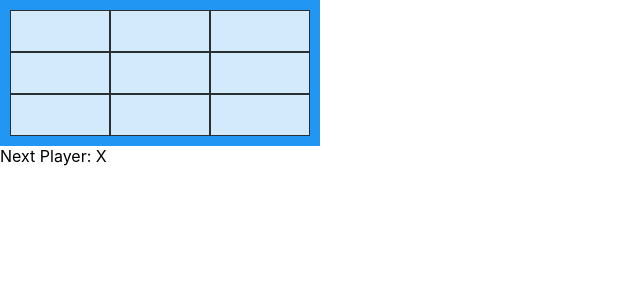
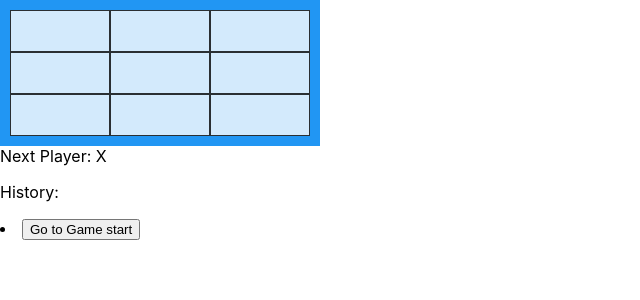
Before and after one commit to sohampatel2808/tic-tac-toe, a React (Create React App) app: page / in a window 1280 px wide. Shown: the top 300 px of the page, without its empty margins (0-640 px from the left). Built offline with nearby package versions, Linux system fonts and the light colour scheme.

Commit message:
add time travel feature

```diff
--- a/src/components/App.jsx
+++ b/src/components/App.jsx
@@ -2,14 +2,20 @@ import React from 'react';
 
 import './App.css';
 import Board from './Board';
+import History from './History';
 
 class App extends React.Component {
   constructor(props) {
     super(props);
 
     this.handleClick = this.handleClick.bind(this);
+    this.jumptoStep = this.jumptoStep.bind(this);
+
     this.state = {
-      squares: Array(9).fill(null),
+      history: [
+        { squares: Array(9).fill(null) }
+      ],
+      stepNumber: 0,
       currPlayerX: true
     }
   }
@@ -18,35 +24,50 @@ class App extends React.Component {
     return (
       <React.Fragment>
         <Board
-          squares={this.state.squares}
+          squares={this.getCurrentSquaresData()}
           handleClick={this.handleClick}/>
 
         <div className="game-status">
           {this.getGameStatus()}
         </div>
+
+        <History
+          history={this.state.history}
+          jumptoStep={this.jumptoStep} />
       </React.Fragment>
     );
   }
 
   handleClick(id) {
-    if (this.state.squares[id] || this.calculateWinner()) {
+    let cloneHistory = this.state.history.slice(0, this.state.stepNumber + 1);
+    let cloneCurrentSquares = this.getCurrentSquaresData().slice();
+
+    if (cloneCurrentSquares[id] || this.calculateWinner()) {
       // value present in current square, do nothing
       return;
     }
 
-    const cloneSquares = this.state.squares.slice();
-
-    // set value for current square
-    cloneSquares[id] = this.state.currPlayerX ? 'X' : '0';
+    // set value of current square
+    cloneCurrentSquares[id] = this.getCurrentPlayer();
+    // push squares data in history array
+    cloneHistory.push({squares: cloneCurrentSquares});
 
     this.setState({
-      squares: cloneSquares,
+      history: cloneHistory,
+      stepNumber: cloneHistory.length - 1,
       currPlayerX: !this.state.currPlayerX
     });
   }
 
+  jumptoStep(step) {
+    this.setState({
+      stepNumber: step,
+      currPlayerX: (step % 2) === 0
+    })
+  }
+
   calculateWinner() {
-    const squares = this.state.squares;
+    const currentSquares = this.getCurrentSquaresData();
     const lines = [
       [0, 1, 2],
       [3, 4, 5],
@@ -61,8 +82,8 @@ class App extends React.Component {
     for (let i = 0; i < lines.length; i++) {
       const [a, b, c] = lines[i];
 
-      if (squares[a] && squares[a] === squares[b] && squares[a] === squares[c]) {
-        return squares[a];
+      if (currentSquares[a] && currentSquares[a] === currentSquares[b] && currentSquares[a] === currentSquares[c]) {
+        return currentSquares[a];
       }
     }
 
@@ -71,16 +92,25 @@ class App extends React.Component {
 
   getGameStatus() {
     let status;
-    let winner = this.calculateWinner()
+    let winner = this.calculateWinner();
 
     if (winner) {
       status = "Winner: " + winner;
     } else {
-      status = "Next Player: " + (this.state.currPlayerX ? 'X' : '0');
+      status = "Next Player: " + this.getCurrentPlayer();
     }
 
     return status;
   }
+
+  getCurrentSquaresData() {
+    const current = this.state.history[this.state.stepNumber];
+    return current.squares;
+  }
+
+  getCurrentPlayer() {
+    return this.state.currPlayerX ? 'X' : '0';
+  }
 }
 
 export default App;
--- a/src/components/Board.jsx
+++ b/src/components/Board.jsx
@@ -15,13 +15,9 @@ class Board extends React.Component {
   }
 
   renderSquares() {
-    let squares = [];
-
-    for (let i = 0; i < this.props.squares.length; i++) {
-      squares.push(this.renderSquare(i));
-    }
-
-    return squares;
+    return this.props.squares.map((square, index) => {
+      return this.renderSquare(index);
+    });
   }
 
   renderSquare(id) {
--- a/src/components/History.jsx
+++ b/src/components/History.jsx
@@ -1,10 +1,34 @@
+import React from 'react';
+
 import './History.css';
 
 class History extends React.Component {
   render() {
     return (
-      <h1>History Component</h1>
+      <React.Fragment>
+        <p>History: </p>
+
+        {this.getMoves(this.props.history)}
+      </React.Fragment>
     );
+  }
+
+  getMoves(moves) {
+    return moves.map((move, step) => {
+      const desc = step ? "Go to step #" + step : "Go to Game start";
+
+      return (
+        <li key={step}>
+          <button onClick={this.handleClick.bind(this, step)}>
+            {desc}
+          </button>
+        </li>
+      );
+    });
+  }
+
+  handleClick(step) {
+    this.props.jumptoStep(step);
   }
 }
 
```
